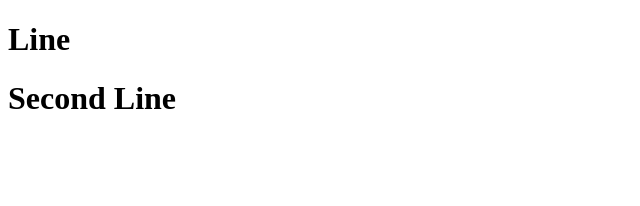
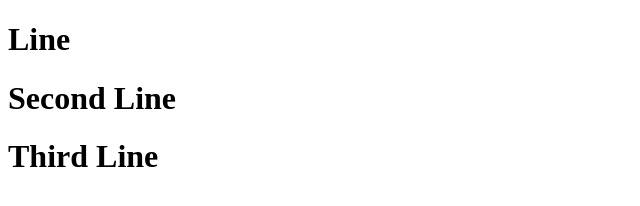
Before and after one commit to Samrah9/test1, a plain HTML site: page index.html in a window 1280 px wide. Shown: the whole page, without its empty margins (0-640 px from the left). Drawn offline with Linux system fonts and the light colour scheme.

Commit message:
third commit

```diff
--- a/index.html
+++ b/index.html
@@ -3,5 +3,6 @@
     <body>
         <h1>Line</h1>
         <h1>Second Line</h1>
+        <h1>Third Line</h1>
     </body>
 </html>
```
